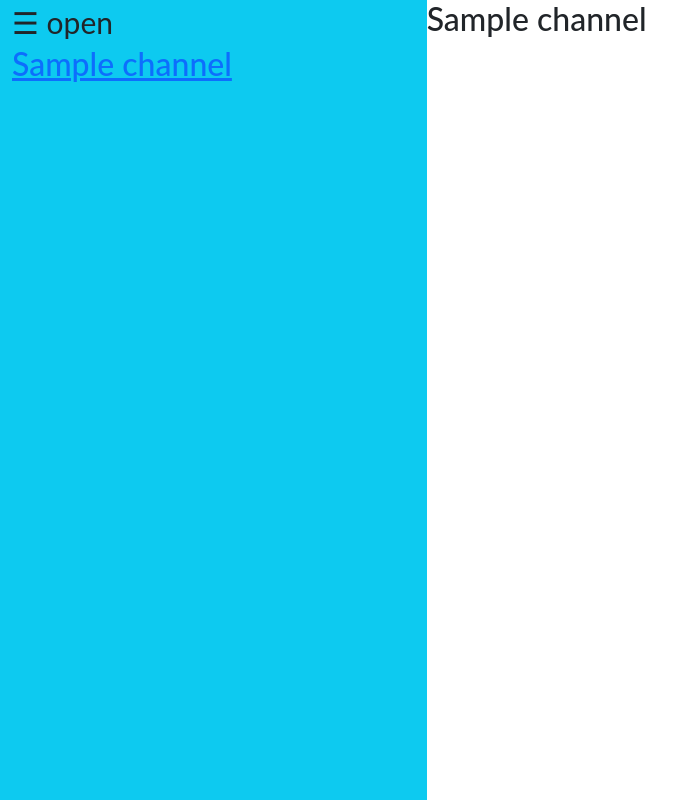
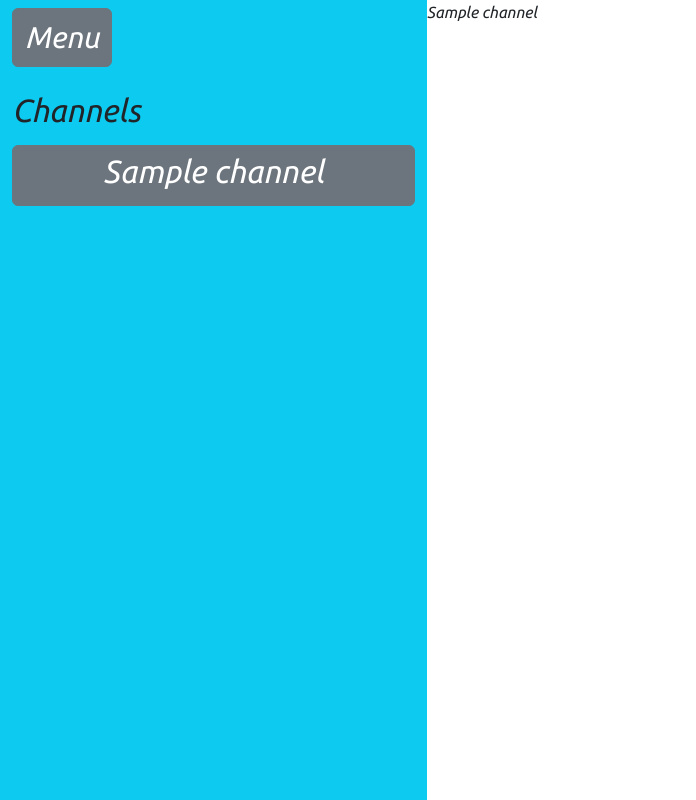
Before and after one commit to AndyV773/pp4, a Django app: a page that uses templates/base.html in a window 1280 px wide. Shown: the whole page, without its empty margins (0-696 px from the left). Run offline with Django 4.2, Linux system fonts and the light colour scheme; tables that the repository leaves empty hold one stand-in row (values such as "Sample post").

Commit message:
Add sidenav functionality for diffrent screen sizes, and styles for both menu and channel buttons

```diff
--- a/crypto/templates/crypto/channel_detail.html
+++ b/crypto/templates/crypto/channel_detail.html
@@ -2,6 +2,6 @@
 {% load static %}
 {% block content %}
 
-    <h2>{{ channel.name }}</h2>
+    <div>{{ channel.name }}</div>
 
 {% endblock content %}
--- a/crypto/templates/crypto/index.html
+++ b/crypto/templates/crypto/index.html
@@ -1,9 +1,10 @@
 {% extends "base.html" %}
 {% load static %}
 {% block content %}
+    <h1>Blank Page</h1>
     <div>
         {% for channel in channel_list %}
-            <h2>{{ channel.name }}</h2>
+            <div>{{ channel.name }}</div>
         {% endfor %}
     </div>
 {% endblock %}
--- a/static/css/style.css
+++ b/static/css/style.css
@@ -1,7 +1,34 @@
+/* ----------------------------------------------------------- generic styles */
 body {
-    font-family: "Lato", sans-serif;
+    font-family: "Ubuntu", serif;
 }
 
+h1 h2 {
+    font-family: "Kanit", serif;
+}
+
+/* ----------------------------------------------------------- fonts */
+.kanit {
+    font-family: "Kanit", serif;
+    font-weight: 500;
+    font-style: italic;
+}
+
+.ubuntu-regular {
+    font-family: "Ubuntu", serif;
+    font-weight: 400;
+    font-style: italic;
+}
+
+.ubuntu-bold {
+    font-family: "Ubuntu", serif;
+    font-weight: 700;
+    font-style: italic;
+}
+
+/* ----------------------------------------------------------- navigation menu */
+/* code from w3s */
+/* https://www.w3schools.com/howto/tryit.asp?filename=tryhow_js_sidenav_full */
 .sidenav {
     height: 100%;
     width: 0;
--- a/static/js/sidenav.js
+++ b/static/js/sidenav.js
@@ -1,7 +1,30 @@
+// code from w3s https://www.w3schools.com/howto/tryit.asp?filename=tryhow_js_sidenav_full
 function openNav() {
-    document.getElementById("mySidenav").style.width = "100%";
+    let open = document.getElementById("mySidenav");
+
+    if (open.style.width === "70%") {
+        document.getElementById("mySidenav").style.width = "0";
+    } else if (window.innerWidth >= 576) {
+        document.getElementById("mySidenav").style.width = "70%";
+    } else {
+        document.getElementById("mySidenav").style.width = "100%";
+    }
 }
 
 function closeNav() {
     document.getElementById("mySidenav").style.width = "0";
 }
+
+function menuButtonDisplay() {
+
+    if (window.innerWidth >= 576) {
+        document.getElementById("menu-button").innerHTML = "Menu";
+    } else {
+        document.getElementById("menu-button").innerHTML = "&#9776;";
+    }
+}
+
+menuButtonDisplay()
+
+// resize event https://www.w3schools.com/jsref/event_onresize.asp
+window.addEventListener("resize", menuButtonDisplay);
--- a/templates/base.html
+++ b/templates/base.html
@@ -28,8 +28,9 @@
 </head>
 
 <body>
+    <!-- code from w3s https://www.w3schools.com/howto/tryit.asp?filename=tryhow_js_sidenav_full -->
     <nav id="mySidenav" class="sidenav">
-        <a href="javascript:void(0)" class="closebtn" onclick="closeNav()">&times;</a>
+        <a href="javascript:void(0)" class="closebtn" onclick="closeNav()">&#129092;|</a>
         <a href="#">About</a>
         <a href="#">Contact</a>
         {% if user.is_authenticated %}
@@ -41,12 +42,18 @@
     </nav>
     <main class="d-flex flex-row h-100">
         <div class="col-sm-4 bg-info vh-100 container-fluid">
-            <span style="font-size:30px;cursor:pointer" onclick="openNav()">&#9776; open</span>
-            {% for channel in channel_list %}
-            <a href="{% url 'channel_detail' channel.slug %}">
-                <h2>{{ channel.name }}</h2>
-            </a>
-            {% endfor %}
+            <span id="menu-button" class="btn btn-secondary mt-2" style="font-size:30px;cursor:pointer"
+                onclick="openNav()">&#9776;</span>
+            <h2 class="mt-4">Channels</h2>
+            <ul class="list-unstyled">
+                {% for channel in channel_list %}
+                <li>
+                    <a href="{% url 'channel_detail' channel.slug %}" class="container-fluid btn btn-secondary mt-2">
+                        <h2>{{ channel.name }}</h2>
+                    </a>
+                </li>
+                {% endfor %}
+            </ul>
         </div>
         <div class="d-none d-sm-block col-sm-8">
             {% block content %}
```
